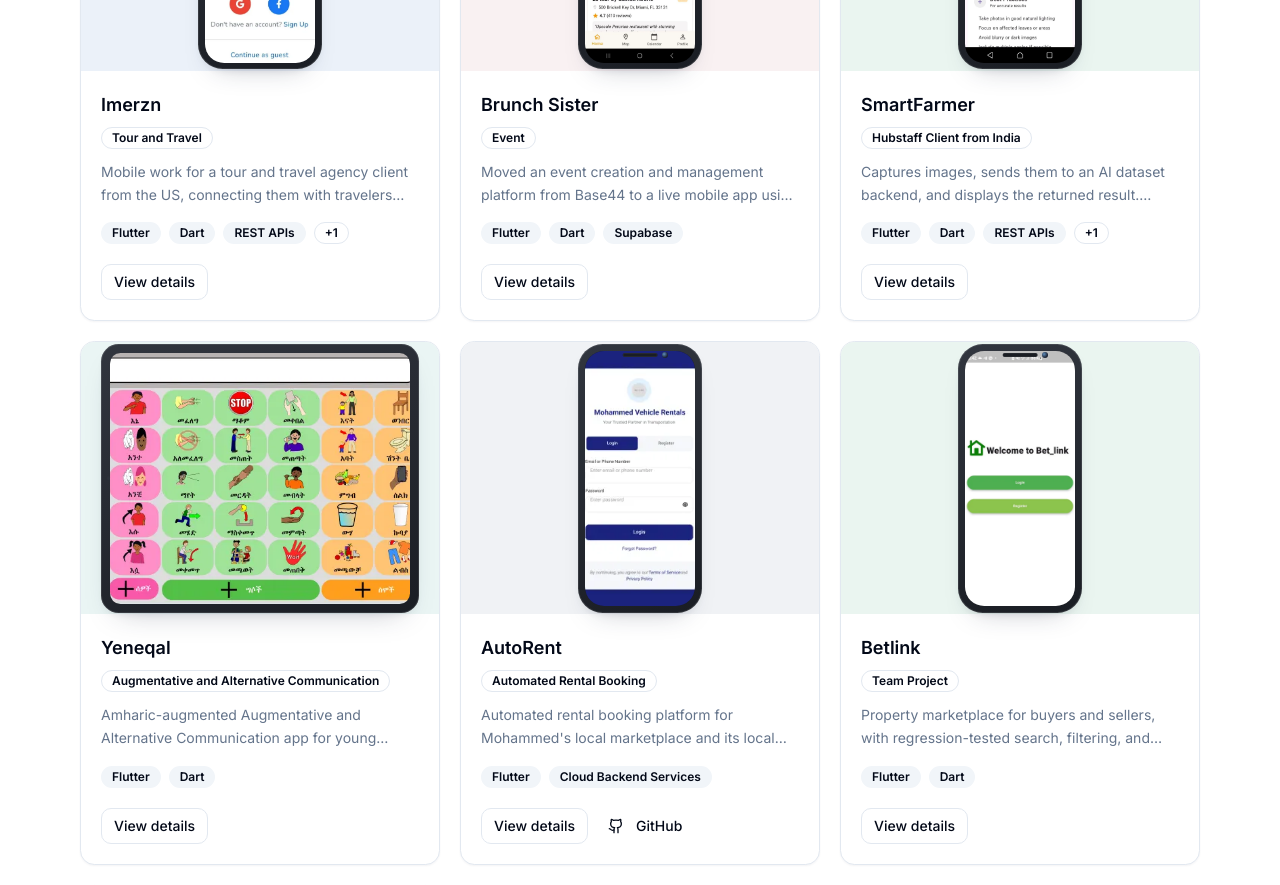
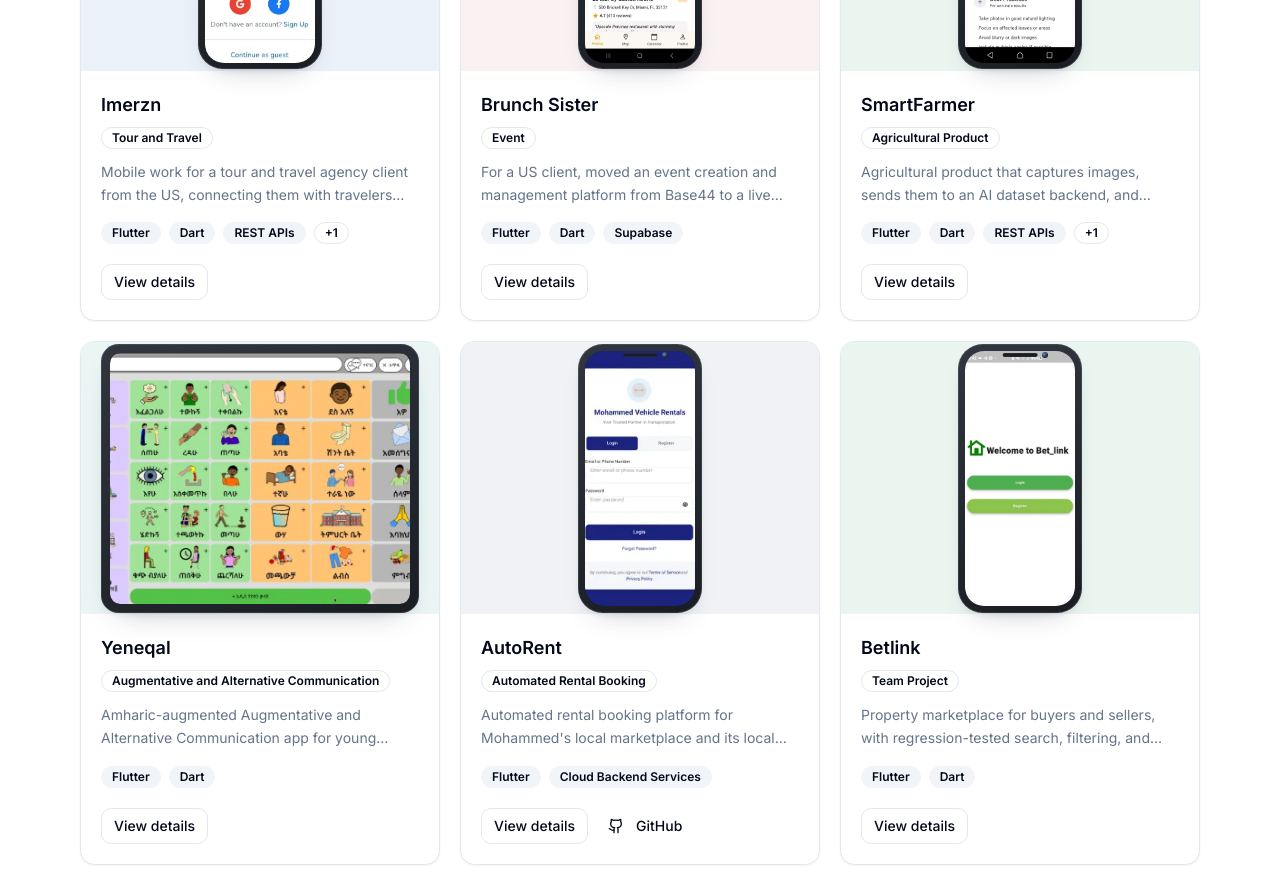
Before and after one commit to robsen123-fexil/mobile-dev-portfolio, a Next.js app: page / in a window 1280 px wide. Shown: the part 3580-4465 px from the top of the page. Built offline with nearby package versions, Linux system fonts and the light colour scheme.

Commit message:
Update Yeneqal cover and SmartFarmer branding, clarify Brunch Sister as a US client.
Co-authored-by: Cursor <cursoragent@cursor.com>

```diff
--- a/app/page.tsx
+++ b/app/page.tsx
@@ -199,7 +199,7 @@ const projects: Project[] = [
     clientChip: "Event",
     role: "Mobile developer",
     description:
-      "Moved an event creation and management platform from Base44 to a live mobile app using Flutter and Supabase for a US client.",
+      "For a US client, moved an event creation and management platform from Base44 to a live mobile app using Flutter and Supabase.",
     technologies: ["Flutter", "Dart", "Supabase"],
     category: "client",
     device: "phone",
@@ -218,11 +218,11 @@ const projects: Project[] = [
   {
     id: "smartfarmer",
     title: "SmartFarmer",
-    client: "Hubstaff client from India",
-    clientChip: "Hubstaff Client from India",
+    client: "Agricultural product",
+    clientChip: "Agricultural Product",
     role: "Mobile developer",
     description:
-      "Captures images, sends them to an AI dataset backend, and displays the returned result. Includes a chat with an AI bot and a library of books on agricultural diseases.",
+      "Agricultural product that captures images, sends them to an AI dataset backend, and displays the returned result. Includes a chat with an AI bot and a library of books on agricultural diseases.",
     technologies: ["Flutter", "Dart", "REST APIs", "AI integration"],
     category: "client",
     device: "phone",
@@ -243,15 +243,16 @@ const projects: Project[] = [
     category: "client",
     device: "tablet",
     tint: "tint-teal",
-    cover: "/projects/yenqal/01.webp",
+    cover: "/projects/yenqal/cover.webp",
     images: [
+      "/projects/yenqal/cover.webp",
       "/projects/yenqal/01.webp",
       "/projects/yenqal/02.webp",
       "/projects/yenqal/03.webp",
       "/projects/yenqal/04.webp",
       "/projects/yenqal/05.webp",
     ],
-    alt: "Yeneqal tablet screen of illustrated Amharic communication tiles",
+    alt: "Yeneqal Augmentative and Alternative Communication tablet grid in Amharic",
   },
   {
     id: "autorent",
```
Also changed, not shown: public/projects/yenqal/cover.webp (added).
